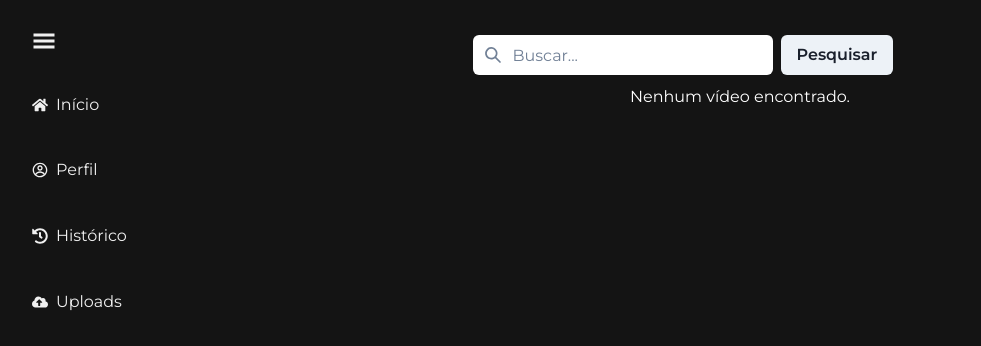
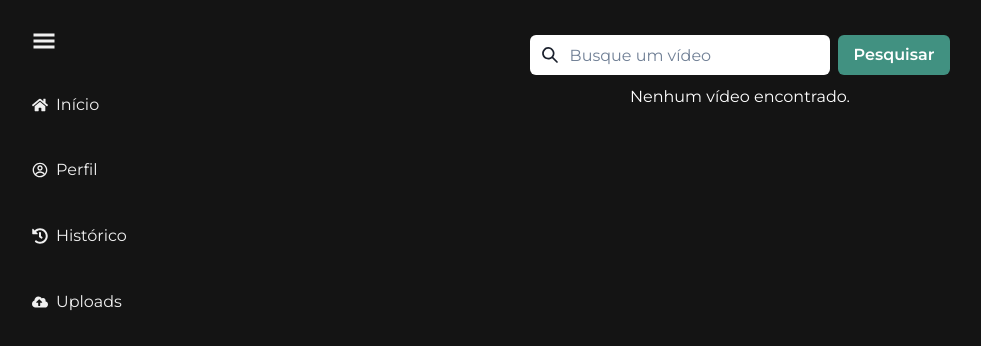
Before and after one commit to MarcosViniSil/my_stream, a React (Vite) app in the folder frontEnd/: page /busca in a window 1280 px wide. Shown: the top 346 px of the page, without its empty margins (0-981 px from the left). Built offline with nearby package versions, Linux system fonts and the light colour scheme.

Commit message:
style: ajust chakra button styles

```diff
--- a/frontEnd/src/components/searchBar/SearchBar.jsx
+++ b/frontEnd/src/components/searchBar/SearchBar.jsx
@@ -19,14 +19,14 @@ function SearchBar({ onSearch }) {
   const stackDirection = useBreakpointValue({ base: "column", md: "row" });
 
   return (
-    <Stack direction={stackDirection} spacing={2} width="50%">
-      <InputGroup width={{ base: "100%", md: "300px" }}>
+    <Stack direction={stackDirection} spacing={2} >
+      <InputGroup width={{ md: "300px" }}>
         <InputLeftElement pointerEvents="none">
-          <SearchIcon color="gray.500" />
+          <SearchIcon />
         </InputLeftElement>
         <Input
           type="text"
-          placeholder="Buscar..."
+          placeholder="Busque um vídeo"
           value={searchTerm}
           onChange={(e) => setSearchTerm(e.target.value)}
           bg="white"
@@ -38,7 +38,18 @@ function SearchBar({ onSearch }) {
       <Button
         className="buttonSendSearch"
         onClick={handleSearchClick}
-        width={{ base: "100%", md: "auto" }}
+        width={{ md: "auto" }}
+        color={"white"}
+        backgroundColor={"#419181"}
+        _hover={{
+          backgroundColor: "#2f6f60",
+        }}
+        _active={{
+          backgroundColor: "#265a4f",
+        }}
+        _focus={{
+          boxShadow: "0 0 0 2px #265a4f"
+        }}
       >
         Pesquisar
       </Button>
--- a/frontEnd/src/components/searchBar/searchBar.css
+++ b/frontEnd/src/components/searchBar/searchBar.css
@@ -1,8 +1,8 @@
 .buttonSendSearch{
-    color: white;
+    color: #419181;
     background-color: #419181;
 }
 
 .buttonSendSearch:hover{
-    background-color: #419181bb;
+    background-color: #5bb6a4bb;
 }
```
